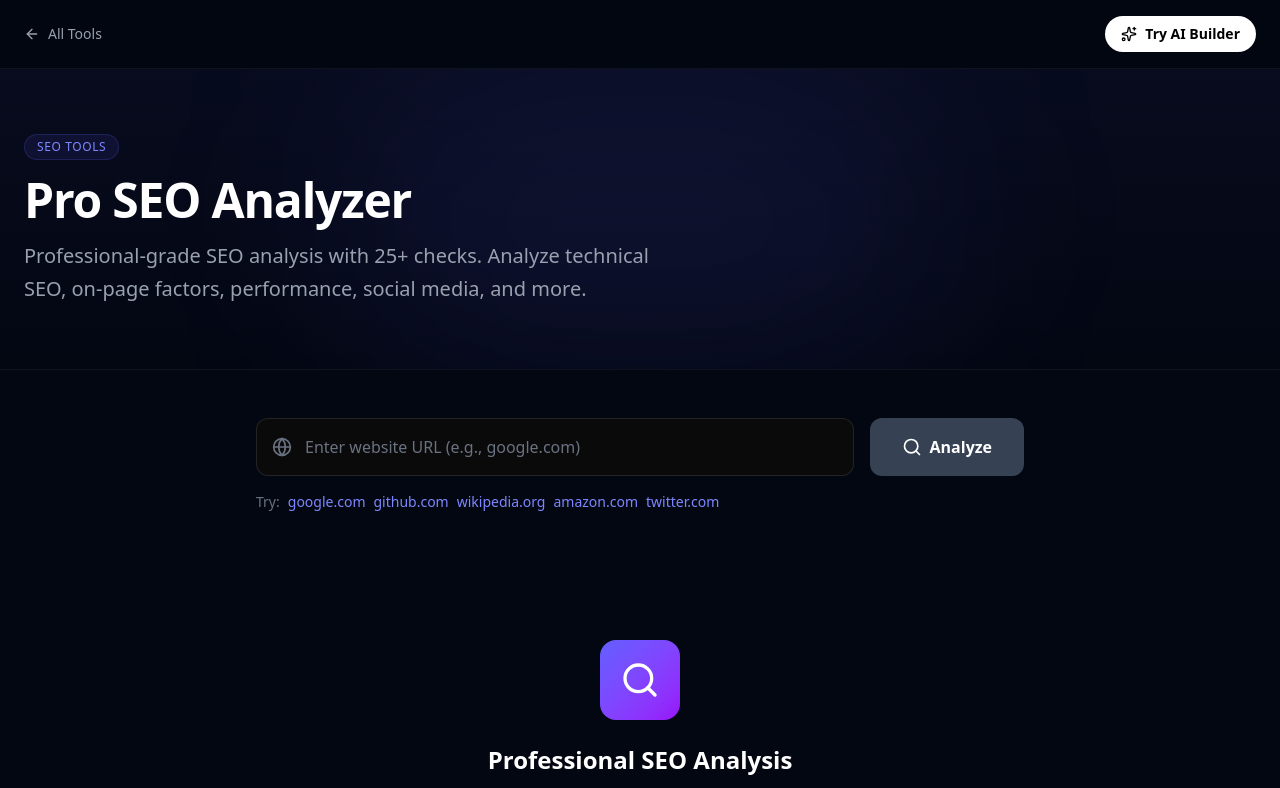
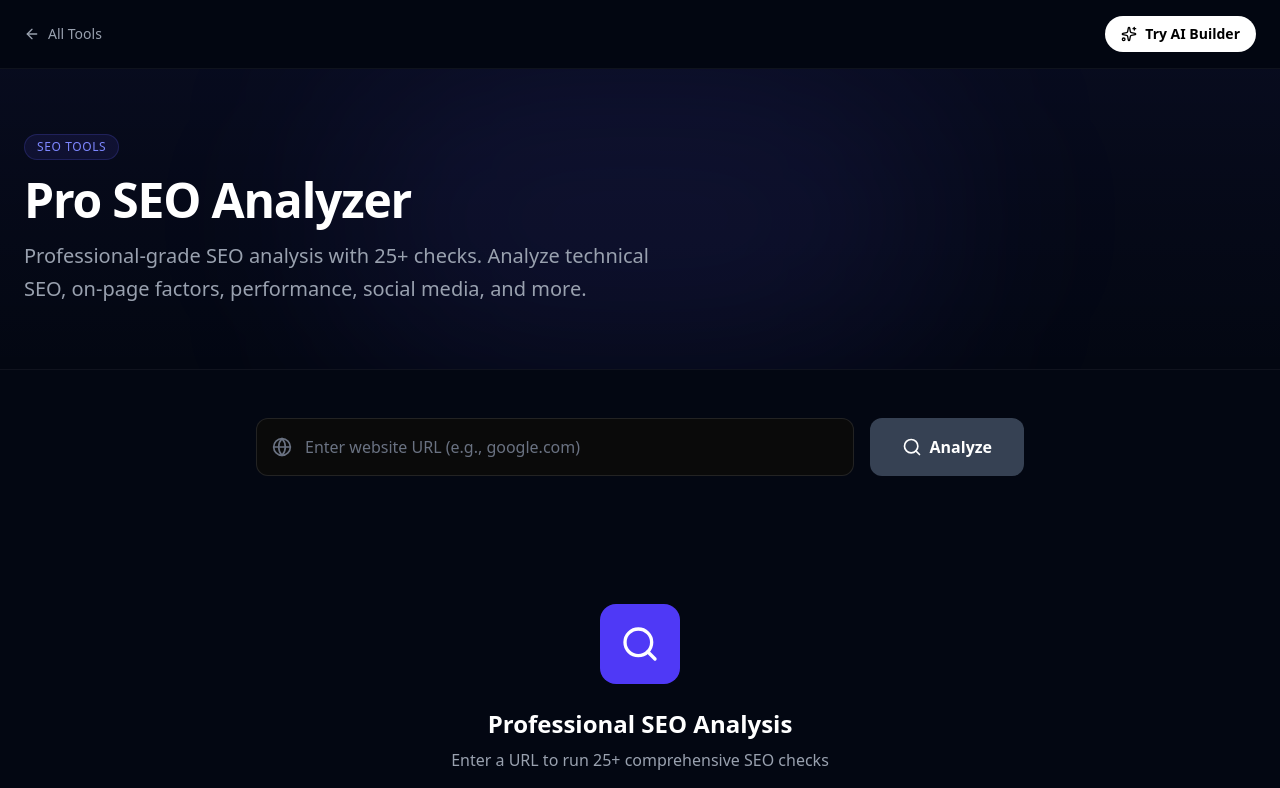
Before and after one commit to Azan80/cleansitebuilder, a Next.js app: page /tools/seo-analyzer in a window 1280 px wide. Shown: the top 788 px of the page. Built offline with nearby package versions, Linux system fonts and the light colour scheme.

Commit message:
dev changes

```diff
--- a/src/app/tools/page.tsx
+++ b/src/app/tools/page.tsx
@@ -85,7 +85,7 @@ export default function ToolsPage() {
                             <Link
                                 key={tool.href}
                                 href={tool.href}
-                                className="group relative bg-gradient-to-br from-[#0a0a0a] to-[#111] border border-white/10 rounded-2xl p-8 hover:border-indigo-500/50 transition-all duration-300 hover:shadow-xl hover:shadow-indigo-500/10"
+                                className="group relative bg-[#0a0a0a] border border-white/10 rounded-2xl p-8 hover:border-indigo-500/50 transition-all duration-300 hover:shadow-xl hover:shadow-indigo-500/10"
                             >
                                 <div className="flex items-start gap-4">
                                     <div className="p-3 bg-indigo-500/10 rounded-xl group-hover:bg-indigo-500/20 transition-colors">
@@ -130,7 +130,7 @@ export default function ToolsPage() {
                     </p>
                     <Link
                         href="/"
-                        className="inline-flex items-center gap-2 px-8 py-4 bg-gradient-to-r from-indigo-600 to-purple-600 hover:from-indigo-700 hover:to-purple-700 text-white rounded-xl font-bold transition-all"
+                        className="inline-flex items-center gap-2 px-8 py-4 bg-indigo-600 hover:bg-indigo-700 text-white rounded-xl font-bold transition-colors"
                     >
                         Start Building Free
                         <ArrowRight className="w-5 h-5" />
--- a/src/app/tools/seo-analyzer/page.tsx
+++ b/src/app/tools/seo-analyzer/page.tsx
@@ -211,7 +211,6 @@ ${result.recommendations.map((r, i) => `${i + 1}. [${r.priority.toUpperCase()}]
         a.click();
     };
 
-    const sampleUrls = ["google.com", "github.com", "wikipedia.org", "amazon.com", "twitter.com"];
 
     return (
         <ToolLayout
@@ -236,24 +235,11 @@ ${result.recommendations.map((r, i) => `${i + 1}. [${r.priority.toUpperCase()}]
                     <button
                         onClick={analyzeUrl}
                         disabled={isLoading || !url}
-                        className="px-8 py-4 bg-gradient-to-r from-indigo-600 to-purple-600 hover:from-indigo-700 hover:to-purple-700 disabled:from-gray-700 disabled:to-gray-700 disabled:cursor-not-allowed text-white rounded-xl font-bold transition-all flex items-center gap-2"
+                        className="px-8 py-4 bg-indigo-600 hover:bg-indigo-700 disabled:bg-gray-700 disabled:cursor-not-allowed text-white rounded-xl font-bold transition-colors flex items-center gap-2"
                     >
                         {isLoading ? <Loader2 className="w-5 h-5 animate-spin" /> : <Search className="w-5 h-5" />}
                         {isLoading ? "Analyzing..." : "Analyze"}
                     </button>
-                </div>
-
-                <div className="mt-4 flex flex-wrap items-center gap-2">
-                    <span className="text-sm text-gray-500">Try:</span>
-                    {sampleUrls.map((sampleUrl) => (
-                        <button
-                            key={sampleUrl}
-                            onClick={() => setUrl(sampleUrl)}
-                            className="text-sm text-indigo-400 hover:text-indigo-300 transition-colors"
-                        >
-                            {sampleUrl}
-                        </button>
-                    ))}
                 </div>
 
                 {error && (
@@ -537,7 +523,7 @@ ${result.recommendations.map((r, i) => `${i + 1}. [${r.priority.toUpperCase()}]
             {/* Empty State */}
             {!result && !isLoading && (
                 <div className="text-center py-20">
-                    <div className="w-20 h-20 bg-gradient-to-br from-indigo-500 to-purple-600 rounded-2xl mx-auto mb-6 flex items-center justify-center">
+                    <div className="w-20 h-20 bg-indigo-600 rounded-2xl mx-auto mb-6 flex items-center justify-center">
                         <Search className="w-10 h-10 text-white" />
                     </div>
                     <h2 className="text-2xl font-bold text-white mb-2">Professional SEO Analysis</h2>
```
